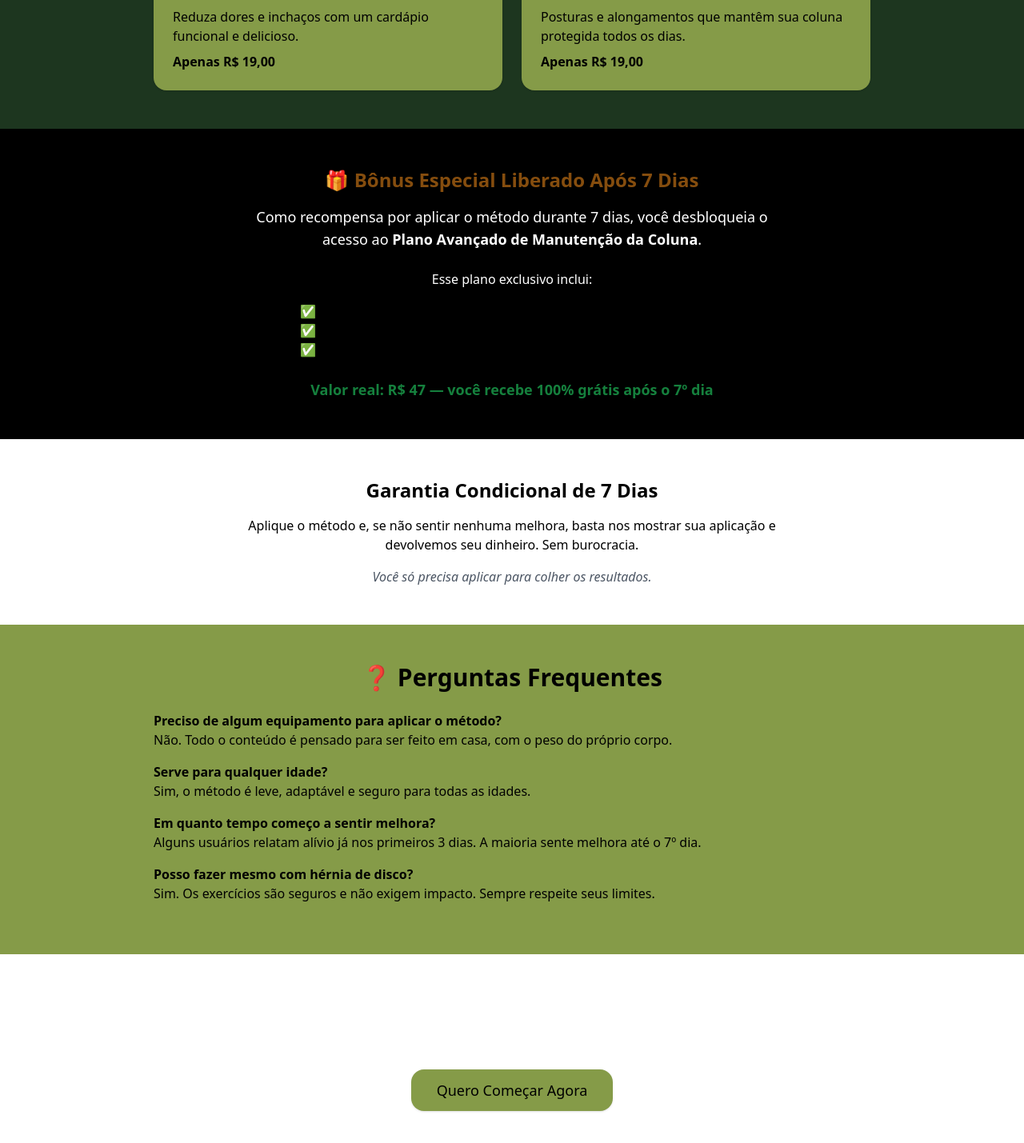
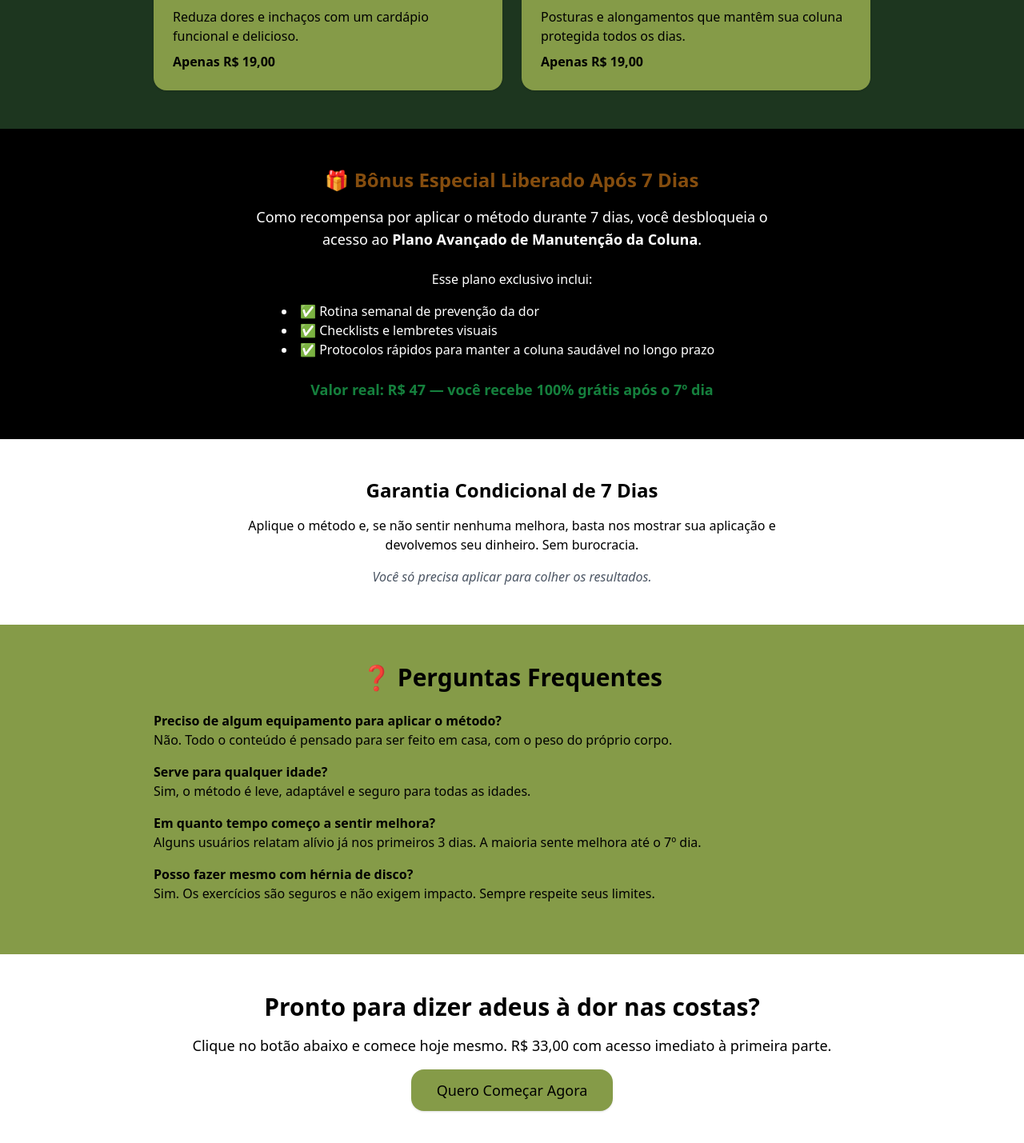
Before and after one commit to squad-member/site-dor-nas-costas, a React (Vite) app: page / in a window 1280 px wide. Shown: the part 1807-3236 px from the top of the page at 80% size. Built offline with nearby package versions, Linux system fonts and the light colour scheme.

Commit message:
link hotmart adicionado

```diff
--- a/src/App.jsx
+++ b/src/App.jsx
@@ -77,7 +77,7 @@ return ( <div className="bg-[#1D361F] text-white font-sans">
       Como recompensa por aplicar o método durante 7 dias, você desbloqueia o acesso ao <strong>Plano Avançado de Manutenção da Coluna</strong>.
     </p>
     <p className="mb-4">Esse plano exclusivo inclui:</p>
-    <ul className="list-disc list-inside text-left max-w-xl mx-auto text-black mb-6">
+    <ul className="list-disc list-inside text-left max-w-xl mx-auto text-white mb-6">
       <li>✅ Rotina semanal de prevenção da dor</li>
       <li>✅ Checklists e lembretes visuais</li>
       <li>✅ Protocolos rápidos para manter a coluna saudável no longo prazo</li>
@@ -117,8 +117,8 @@ return ( <div className="bg-[#1D361F] text-white font-sans">
 
   {/* Bloco 8 - CTA Final */}
   <section className="bg-white py-12 px-6 text-center">
-    <h2 className="text-2xl md:text-3xl font-bold mb-4 text-white">Pronto para dizer adeus à dor nas costas?</h2>
-    <p className="mb-4 text-lg text-white">Clique no botão abaixo e comece hoje mesmo. R$ 33,00 com acesso imediato à primeira parte.</p>
+    <h2 className="text-2xl md:text-3xl font-bold mb-4 text-black">Pronto para dizer adeus à dor nas costas?</h2>
+    <p className="mb-4 text-lg text-black">Clique no botão abaixo e comece hoje mesmo. R$ 33,00 com acesso imediato à primeira parte.</p>
     <a href="https://hotmart.com/SEU-LINK-AQUI" target="_blank" rel="noopener noreferrer">
       <button className="bg-[#859B48] text-black px-8 py-3 rounded-2xl text-lg shadow hover:bg-white hover:text-black">Quero Começar Agora</button>
     </a>
```
